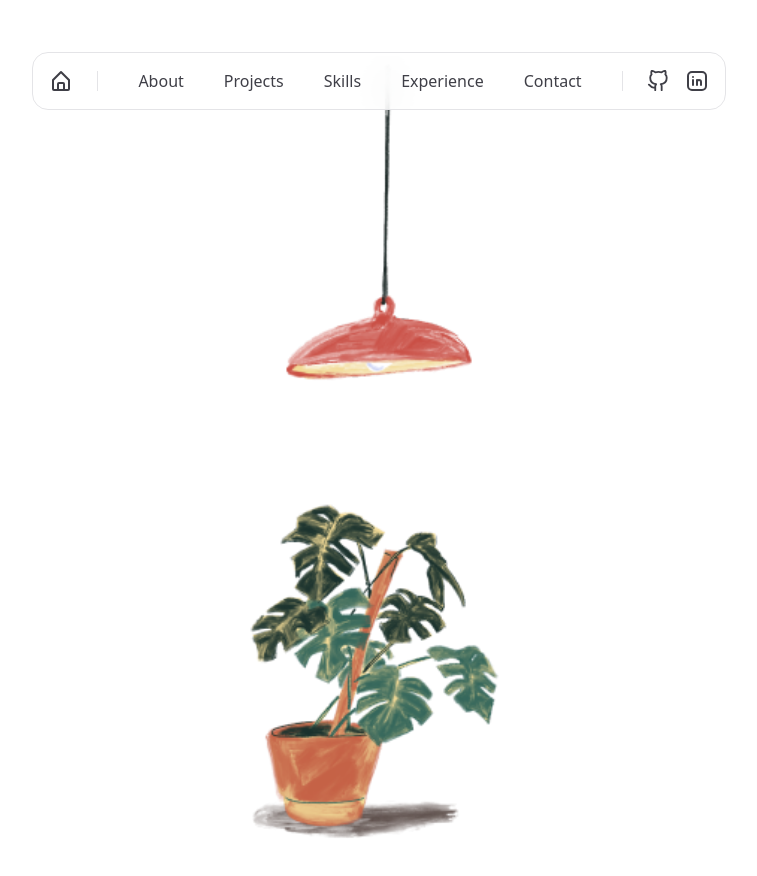
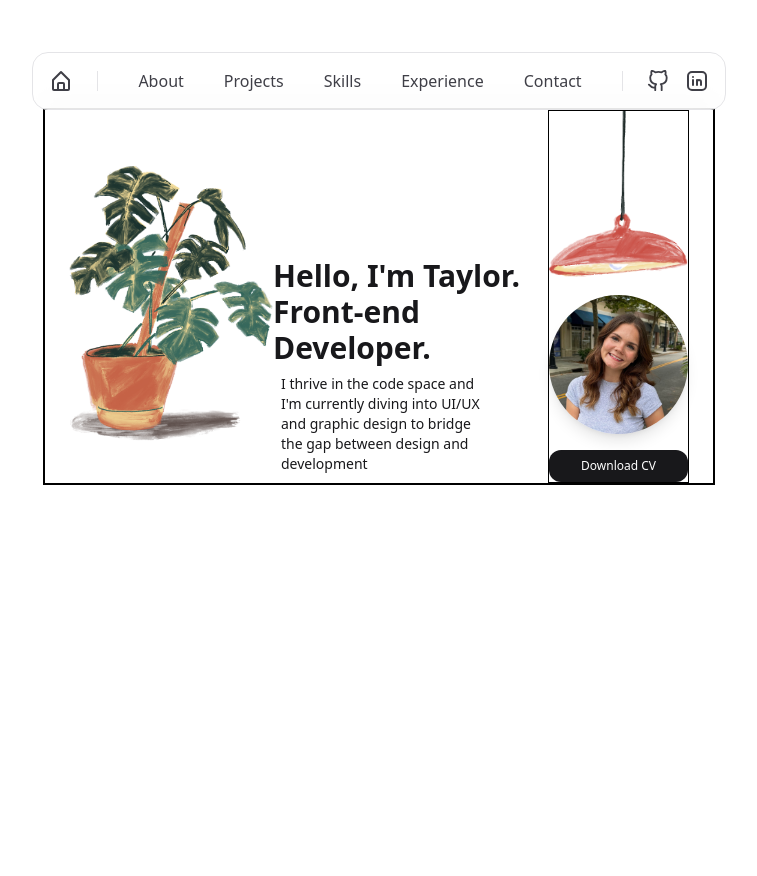
Before and after one commit to taylorpitman/taylorpitman.github.io, a React (Vite) app in the folder portfolio/: page / in a window 1280 px wide. Shown: the top 876 px of the page, without its empty margins (261-1018 px from the left). After the commit the page ends 800 px from the top, so only its background shows below. Built offline with nearby package versions, Linux system fonts and the light colour scheme.

Commit message:
update photo croppings

```diff
--- /dev/null
+++ b/portfolio/src/components/Buttons/button.jsx
@@ -0,0 +1,17 @@
+
+
+const Button = ({ text, onClick, width }) => {
+
+    return (
+
+        <button
+        className={`inline-flex justify-center items-center gap-2.5 font-medium transition-colors focus:outline-none focus:ring-2 focus:ring-offset-2 bg-zinc-900 text-white hover:bg-zinc-800 focus:ring-zinc-500 px-6 py-3.5 text-sm rounded-xl lg:text-base w-full md:w-[155px] cursor-pointer ${width}`}
+        onClick={onClick}
+        >
+            {text}
+        </button>
+    )
+
+}
+
+export default Button;
--- a/portfolio/src/components/Hero/hero.jsx
+++ b/portfolio/src/components/Hero/hero.jsx
@@ -1,19 +1,32 @@
 import plant from '../../assets/hero/plant.png';
 import lamp from '../../assets/hero/lamp.png';
+import headshot from '../../assets/headshots/headshot.jpg';
 
 
 const Hero = () => {
   return (
-    <div className="flex flex-col items-center justify-center">
-        {/*anime profile picture, that turns to my headshot */}
-        <img src={lamp} alt="Lamp" className="w-md " />
-        {/*Hello! I'm Taylor. Engineer & Aspiring Designer. */}
-        <img src={plant} alt="Plant" className="w-md" />
+    <div className="relative max-w-2xl sm:mt-27 mt-0 mx-auto justify-center flex px-3 sm:px-8 border-2 md:px-6 ">
+        <img src={plant} alt="Plant" className=" hidden sm:block relative translate-y-10 md:translate-y-0 self-end  h-90 sm:h-sm md:h-md lg:h-lg z-4 " />
+        <div className="flex items-center justify-center mt-15 sm:mt-30 ">
+            <div className="flex flex-col  sm:mt-5  gap-2 text-zinc-900 relative z-0  ">
+                    <h1 className ="text-zinc-900 text-xl sm:text-3xl  font-bold ">Hello, I'm Taylor. <br/> Front-end Developer.</h1>
+                    <span className="sm:px-2 w-4/5 text-sm sm:text-md  ">
+                        I thrive in the code space and I'm currently
+                        diving into UI/UX and graphic design to
+                        bridge the gap between design and development
+                    </span>
+            </div>
+        </div>
 
-        {/*tagline*/}
-
-        {/*Download CV Button*/} {/*Contact me Button*/}
-
+        <div className = "flex flex-col gap-4 min-h-full border justify-start  ">
+            <img src={lamp} alt="Lamp" className=" h-sm sm:h-md md:h-lg " />
+            <img src={headshot} alt="Headshot" className="w-sm sm:w-md rounded-full shadow-lg" />
+            <button className="inline-flex justify-center items-center gap-2.5 font-medium transition-colors
+            focus:outline-none focus:ring-2 focus:ring-offset-2 bg-zinc-900 text-white hover:bg-zinc-800
+            focus:ring-zinc-500 p-2 text-xs  rounded-xl w-full cursor-pointer">
+                Download CV
+            </button>
+        </div>
     </div>
   );
 }
```
Also changed, not shown: portfolio/src/assets/hero/lamp.png, portfolio/src/assets/hero/plant.png.
